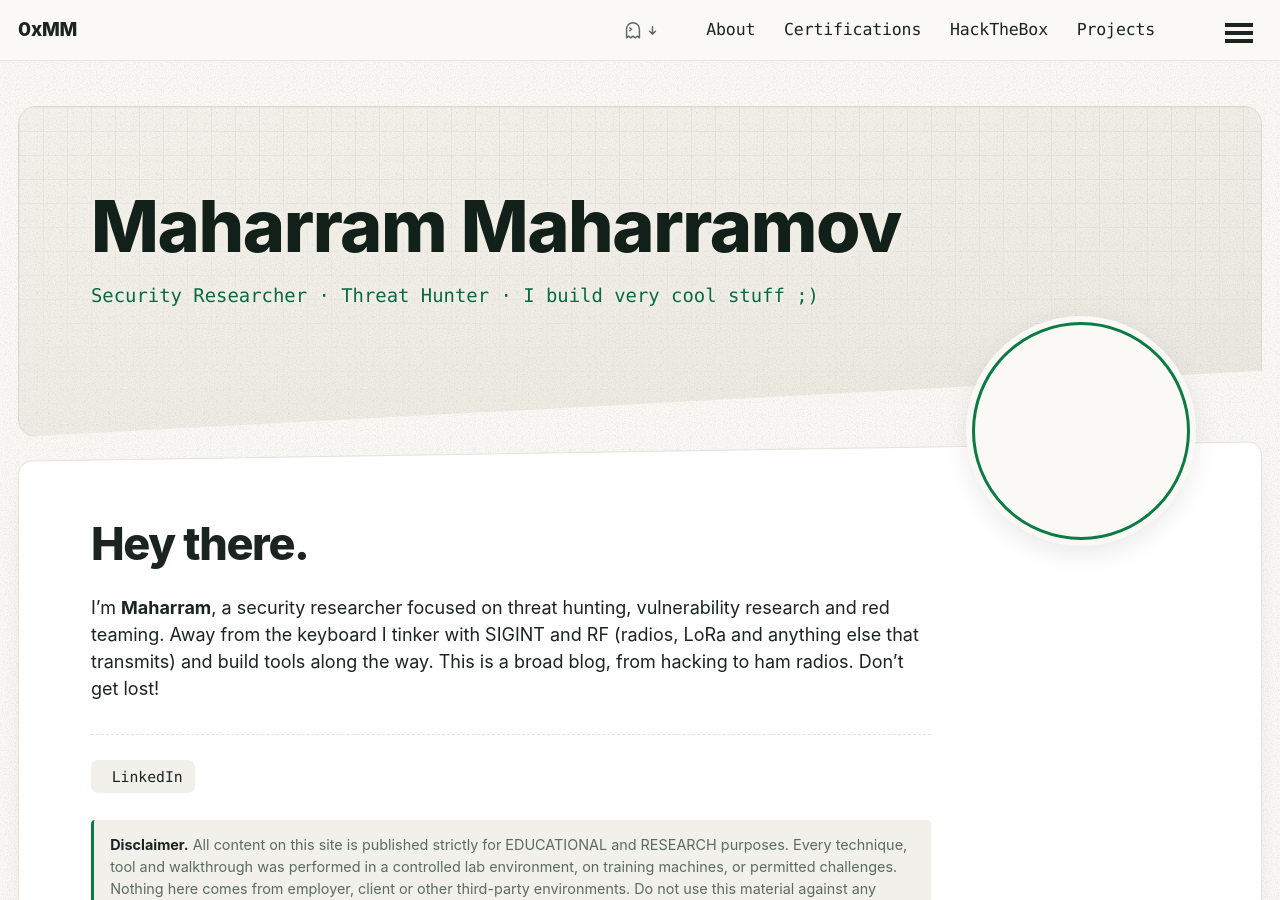
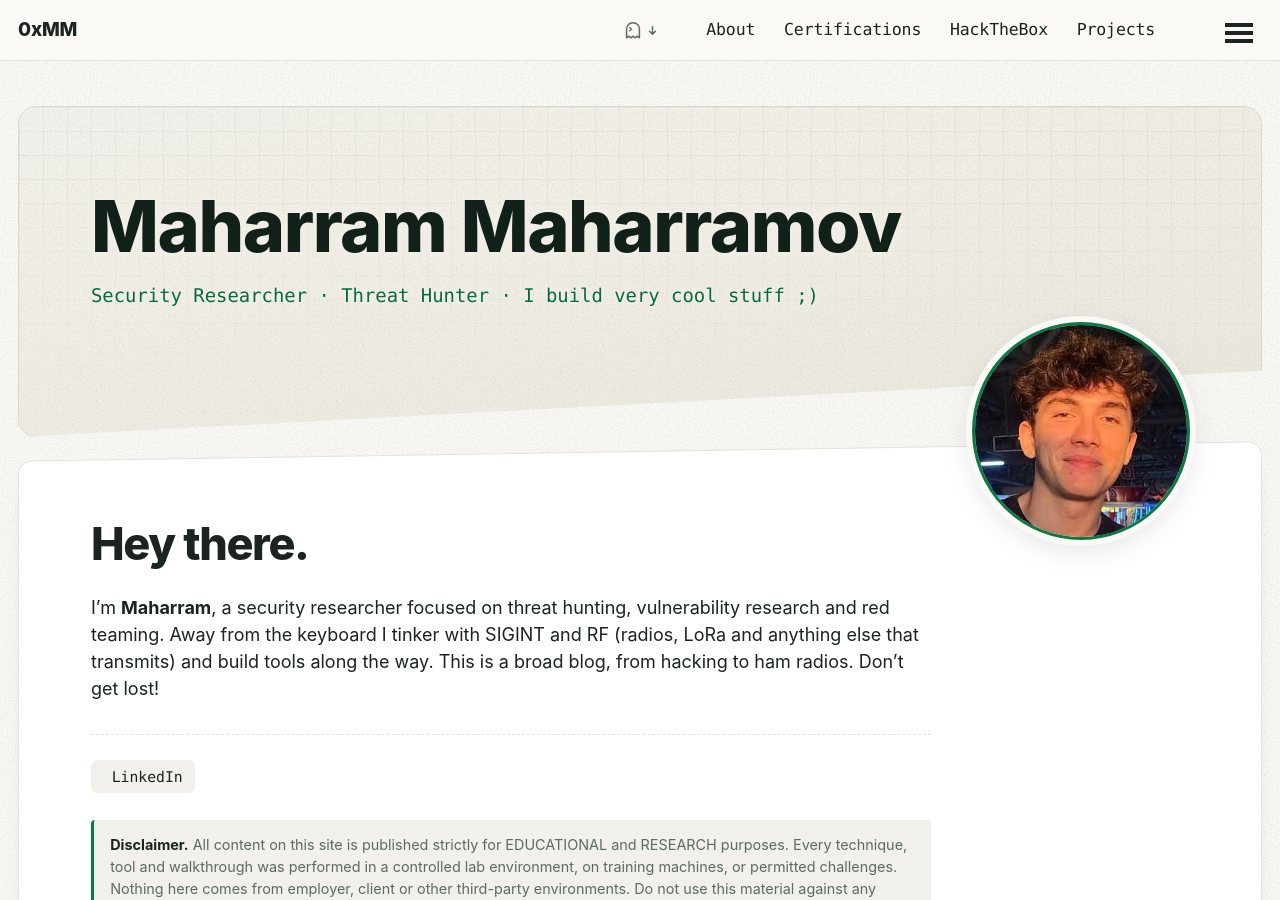
Before and after one commit to mmaharramm/mmaharramm.github.io, a Jekyll site: the page built from _pages/home.md, in a window 1280 px wide and 900 px high. Built offline with Jekyll 4.4.1, drawn with Linux system fonts in a browser that asks for light colours.

Commit message:
Add logo

```diff
--- a/_config.yml
+++ b/_config.yml
@@ -13,7 +13,7 @@ repository               : "mmaharramm/mmaharramm.github.io"
 
 # Sidebar
 author:
-  avatar           :                       # no image yet; set e.g. "logo.png" (in /images/) to fill the circle
+  avatar           : "logo.jpg"            # lives in /images/
   avatar_slot      : true                  # keep the empty circle on the home page until then
   name             : "Maharram Maharramov"
   pronouns         :
```
Also changed, not shown: images/logo.jpg (added).
